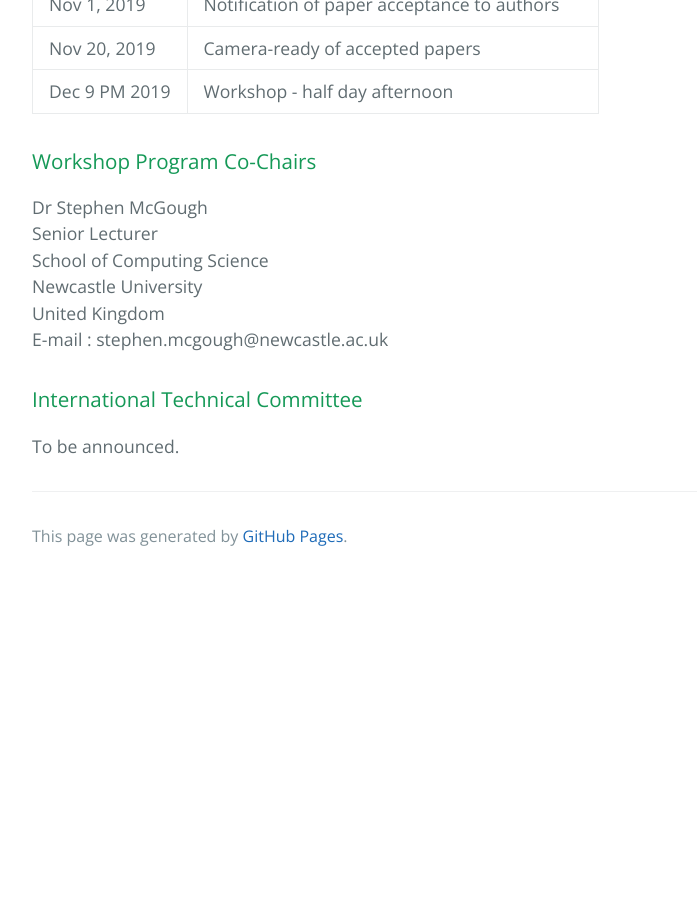
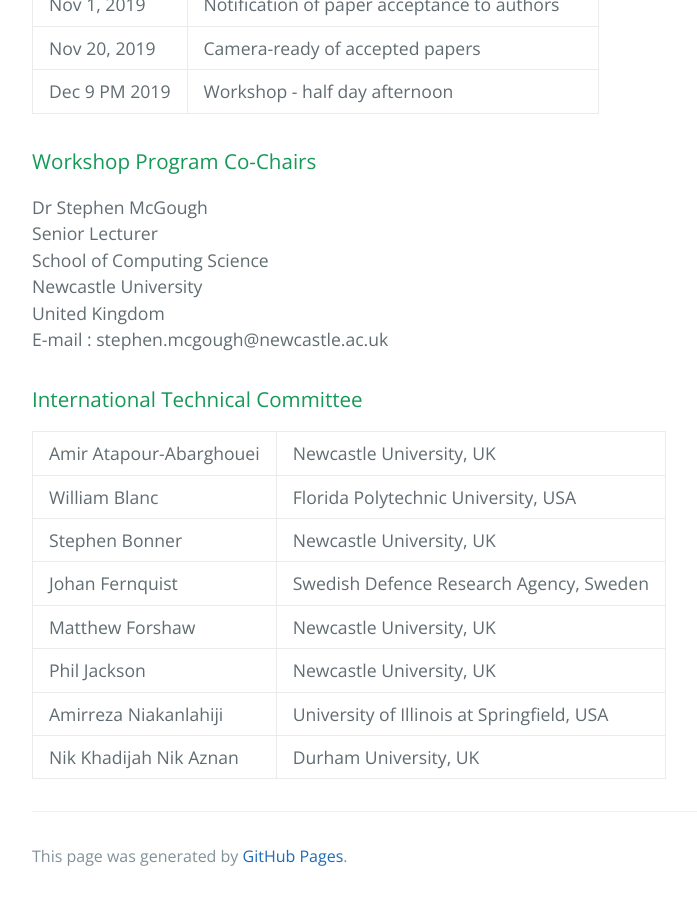
Before and after one commit to bda4cid/bda4cid.github.io, a Jekyll site: the page built from index.md, in a window 1280 px wide and 900 px high, scrolled down 3979 px. Shown: the whole window, without its empty margins (192-889 px from the left). Built offline with Jekyll 4.4.1, drawn with Linux system fonts in a browser that asks for light colours; our own code applies the rules of GitHub Pages for plain Markdown files; before the commit the page ends 4559 px from its top, so only the background shows below that.

Commit message:
TPC added

```diff
--- a/index.md
+++ b/index.md
@@ -109,4 +109,12 @@ E-mail : stephen.mcgough@newcastle.ac.uk
 
 ### International Technical Committee
 
-To be announced.
+|--|--|
+| Amir Atapour-Abarghouei | Newcastle University, UK |
+| William Blanc | Florida Polytechnic University, USA |
+| Stephen Bonner | Newcastle University, UK |
+| Johan Fernquist | Swedish Defence Research Agency, Sweden |
+| Matthew Forshaw | Newcastle University, UK |
+| Phil Jackson | Newcastle University, UK |
+| Amirreza Niakanlahiji | University of Illinois at Springfield, USA |
+| Nik Khadijah Nik Aznan | Durham University, UK |
```
